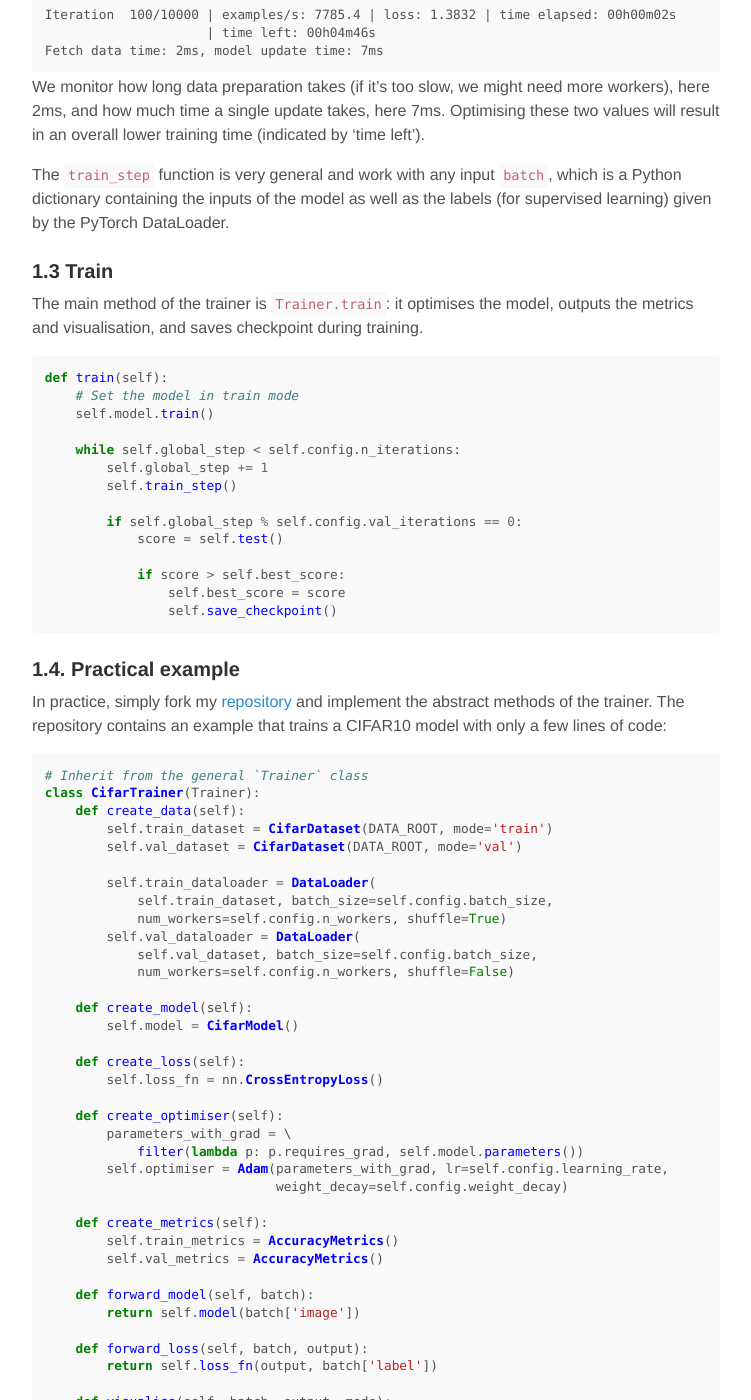
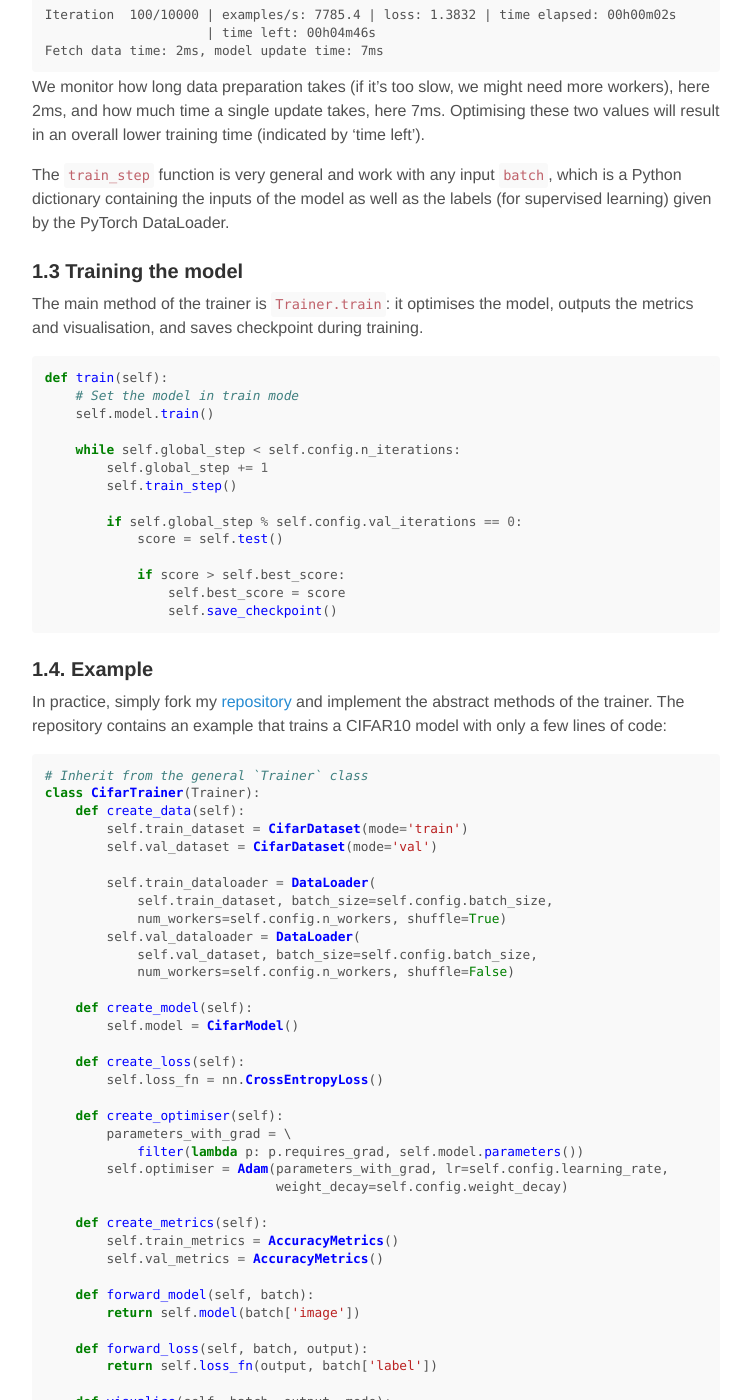
Before and after one commit to anthonyhu/anthonyhu.github.io, a Jekyll site: the page built from _posts/2019-12-07-research-workflow.md, in a window 1280 px wide and 1400 px high, scrolled down 2820 px. Shown: the whole window, without its empty margins (264-1015 px from the left). Built offline with Jekyll 4.4.1, drawn with Linux system fonts in a browser that asks for light colours; comment, search, counter and statistics services are not loaded.

Commit message:
Update with CIFAR10 gdrive

````diff
--- a/_posts/2019-12-07-research-workflow.md
+++ b/_posts/2019-12-07-research-workflow.md
@@ -144,7 +144,7 @@ by 'time left').
 The `train_step` function is very general and work with any input `batch`, which is a Python dictionary containing the
 inputs of the model as well as the labels (for supervised learning) given by the PyTorch DataLoader.
 
-### 1.3 Train
+### 1.3 Training the model
 The main method of the trainer is `Trainer.train`: it optimises the model, outputs the metrics and visualisation,
 and saves checkpoint during training.
 
@@ -165,7 +165,7 @@ def train(self):
                 self.save_checkpoint()
 ```
 
-### 1.4. Practical example
+### 1.4. Example
 In practice, simply fork my [repository](https://github.com/anthonyhu/vision)
 and implement the abstract methods of the trainer. The repository contains an example that trains a CIFAR10
 model with only a few lines of code:
@@ -174,8 +174,8 @@ model with only a few lines of code:
 # Inherit from the general `Trainer` class
 class CifarTrainer(Trainer):
     def create_data(self):
-        self.train_dataset = CifarDataset(DATA_ROOT, mode='train')
-        self.val_dataset = CifarDataset(DATA_ROOT, mode='val')
+        self.train_dataset = CifarDataset(mode='train')
+        self.val_dataset = CifarDataset(mode='val')
 
         self.train_dataloader = DataLoader(
             self.train_dataset, batch_size=self.config.batch_size,
````
